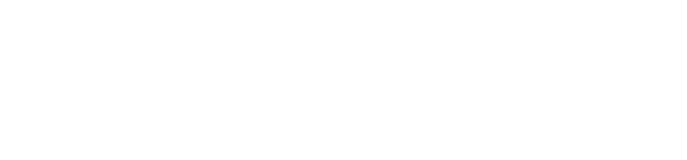
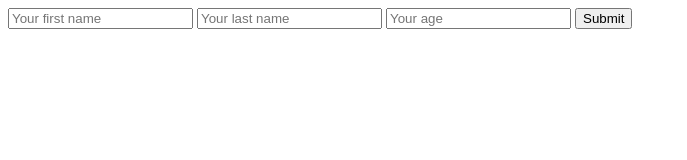
Before and after one commit to HWeinberger42/javascript_day4_exercise_basic_and_intermediate, a plain HTML site: page index.html in a window 1280 px wide. Shown: the whole page, without its empty margins (0-687 px from the left). Drawn offline with Linux system fonts and the light colour scheme.

Commit message:
set DOM for exercise 1.1

```diff
--- a/index.html
+++ b/index.html
@@ -4,8 +4,16 @@
     <meta charset="UTF-8">
     <meta name="viewport" content="width=device-width, initial-scale=1.0">
     <title>Document</title>
+    <link rel="stylesheet" href="style.css">
 </head>
 <body>
+    <form id="formOne" action="">
+        <input class="inputBox" type="text" name="firstName" id="firstName" placeholder="Your first name">
+        <input class="inputBox" type="text" name="lastName" id="lastName" placeholder="Your last name">
+        <input class="inputBox" type="number" name="age" id="age" placeholder="Your age">
+        <button id="submitOne" type="submit">Submit</button>
+    </form>
+    <div id="resultFormOne"></div>
 
     <script src="/script.js"></script>
 </body>
```
